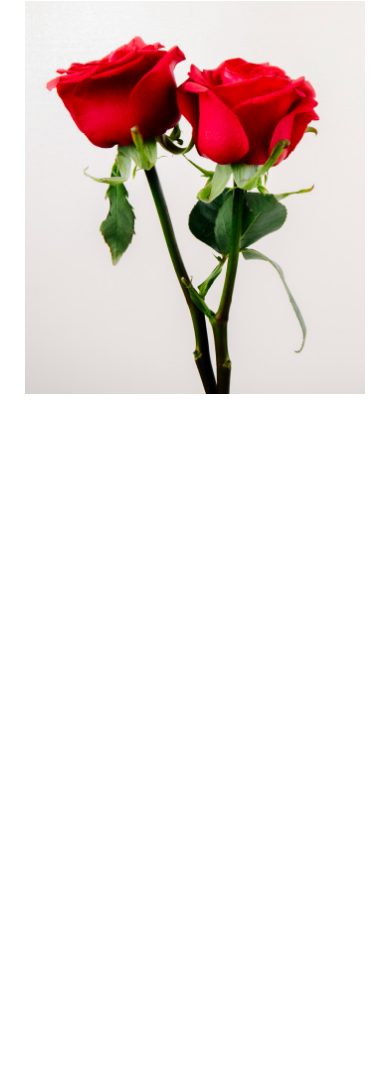
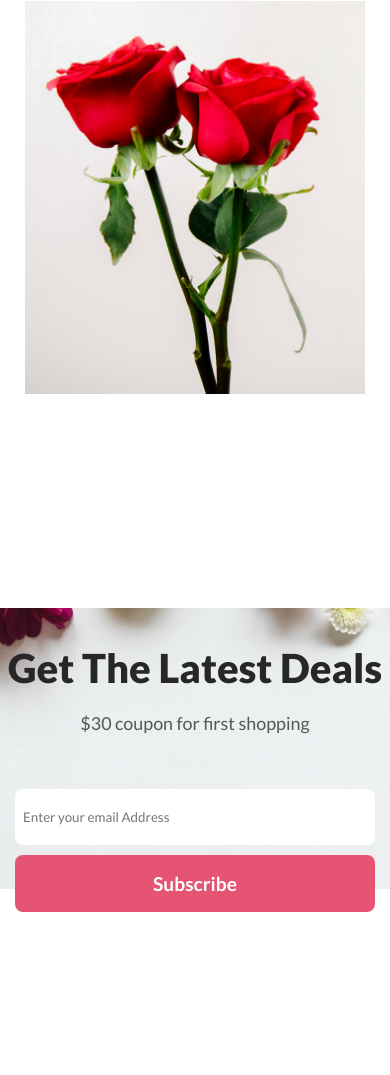
Before and after one commit to mushfiqueraiyan/flower-shop, a plain HTML site: page index.html in a window 390 px wide. Shown: the part 6302-7377 px from the top of the page. Before the commit the page ends 6726 px from the top, so only its background shows below. Drawn offline with Linux system fonts and the light colour scheme; a web font is replaced by a local one.

Commit message:
added email letter section with 576px responsive

```diff
--- a/index.html
+++ b/index.html
@@ -97,6 +97,17 @@
                 <img src="Flower Asset/Rectangle 6.png" alt="">
             </div>
         </section>
+
+        <section class="email-container">
+            <div class="email-content">
+                <h2>Get The Latest Deals</h2>
+                <p>$30 coupon for first shopping</p>
+            </div>
+            <div class="email-letter">
+                <input type="email" name="" id="" placeholder="Enter your email Address">
+                <button class="primary-btn-email">Subscribe</button>
+            </div>
+        </section>
     </main>
     <footer>
 
--- a/style.css
+++ b/style.css
@@ -229,12 +229,56 @@ section{
 }
 
 
+/* email section */
 
 
+.email-container{
+    background-image: url(Flower\ Asset/Rectangle9.png);
+    background-position: center;
+    background-size: cover;
+    text-align: center;
+    padding: 120px 0px;
+    margin-top: 150px;
+    margin-bottom: 40px;
+    border-radius: 8px;
+}
 
+.email-container h2{
+    font-weight: 800;
+    color: #272727;
+    font-size: 2.5rem;
+}
 
+.email-container p{
+    font-size: 1.12rem;
+    color: #272727c4;
+    margin: 15px 0px 0px;
+    line-height: 2.0rem;
+}
 
+.email-letter{
+    margin-top: 50px;
+    display: flex;
+    justify-content: center;
+    gap: 10px;
+}
 
+.email-letter input{
+    width: 50%;
+    padding: 20px 8px;
+    border: none;
+    border-radius: 8px;
+}
+
+.primary-btn-email{
+    padding: 17px 40px;
+    font-size: 1.2em;
+    font-weight: 700;
+    color: #fff;
+    background-color: #e55473;
+    border: none;
+    border-radius: 8px;
+}
 
 @media screen and (max-width: 576px) {
     .hero-container{
@@ -425,7 +469,7 @@ section{
 
 .insta-image{
     margin-top: 48px;
-    margin-bottom: 30px;
+    margin-bottom: 10px;
     display: grid;
     grid-template-columns: repeat(1, 1fr);
     gap: 25px;
@@ -435,4 +479,60 @@ section{
 .insta-image img{
     width: 100%;
 }
+
+/* email section */
+.email-container{
+    background-image: url(Flower\ Asset/Rectangle9.png);
+    background-position: center;
+    background-size: 900px;
+    background-repeat: no-repeat;
+    text-align: center;
+    padding: 120px 0px;
+    margin-top: 30px;
+    margin-bottom: 40px;
+    border-radius: 8px;
 }
+
+.email-container h2{
+    font-weight: 800;
+    color: #272727;
+    font-size: 2.5rem;
+    padding-top: 100px;
+}
+
+.email-container p{
+    font-size: 1.12rem;
+    color: #272727c4;
+    margin: 15px 0px 0px;
+    line-height: 2.0rem;
+}
+
+.email-letter{
+    margin-top: 50px;
+    display: flex;
+    flex-direction: column;
+    justify-content: center;
+    gap: 10px;
+    padding: 0px 15px;
+}
+
+.email-letter input{
+    width: 100%;
+    padding: 20px 8px;
+    border: none;
+    border-radius: 8px;
+}
+
+.primary-btn-email{
+    padding: 17px 40px;
+    font-size: 1.2em;
+    font-weight: 700;
+    color: #fff;
+    background-color: #e55473;
+    border: none;
+    border-radius: 8px;
+    cursor: pointer;
+    margin-bottom: 40px;
+}
+
+}
```
Also changed, not shown: Flower Asset/Rectangle9.png (renamed from Flower Asset/Rectangle 9.png).
